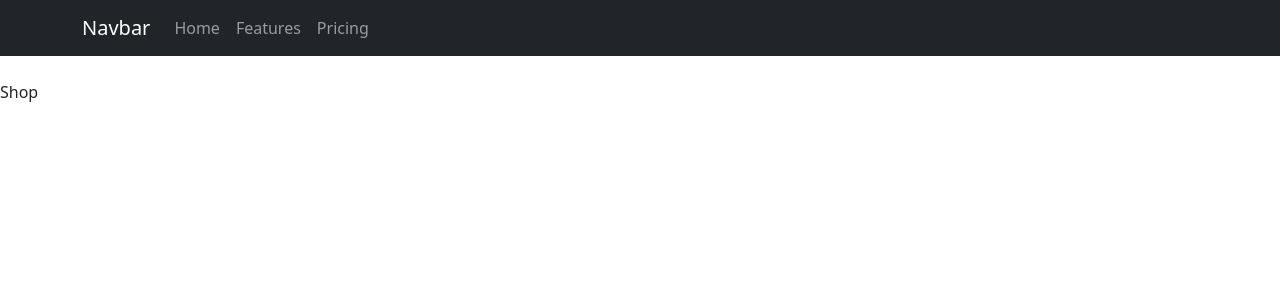
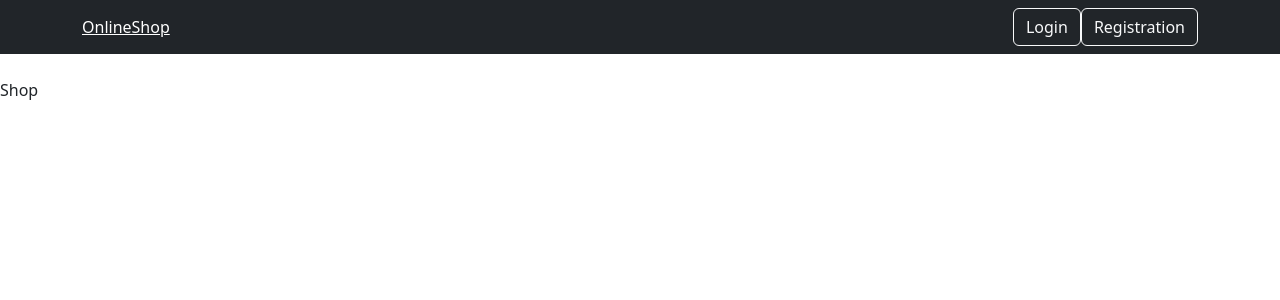
Before and after one commit to NickCamelCase82/OnlineShopProject, a React (Create React App) app in the folder client/: page / in a window 1280 px wide. Shown: the top 300 px of the page. Built offline with nearby package versions, Linux system fonts and the light colour scheme.

Commit message:
NavBar authorization

```diff
--- a/client/src/components/NavigationBar.jsx
+++ b/client/src/components/NavigationBar.jsx
@@ -3,24 +3,43 @@ import { useContext } from "react";
 import Container from "react-bootstrap/Container";
 import Nav from "react-bootstrap/Nav";
 import Navbar from "react-bootstrap/Navbar";
+import { NavLink } from "react-router-dom";
 import { Context } from "../index";
+import { SHOP_ROUTE } from "../utils/consts";
+import { Button } from "react-bootstrap";
+import { observer } from "mobx-react-lite";
 
-export default function NavigationBar() {
+const NavigationBar = observer(() => {
   const { user } = useContext(Context);
 
   return (
     <div>
       <Navbar bg="dark" variant="dark">
         <Container>
-          <Navbar.Brand href="#home">Navbar</Navbar.Brand>
-          <Nav className="me-auto">
-            <Nav.Link href="#home">Home</Nav.Link>
-            <Nav.Link href="#features">Features</Nav.Link>
-            <Nav.Link href="#pricing">Pricing</Nav.Link>
-          </Nav>
+          <NavLink style={{ color: "white" }} to={SHOP_ROUTE}>
+            OnlineShop
+          </NavLink>
+          {user.isAuth ? (
+            <Nav className="ml-auto" style={{ color: "white" }}>
+              <Button variant={"outline-light"}>Logout</Button>
+              <Button variant={"outline-light"}>Admin</Button>
+            </Nav>
+          ) : (
+            <Nav className="ml-auto" style={{ color: "white" }}>
+              <Button
+                variant={"outline-light"}
+                onClick={() => user.setIsAuth(true)}
+              >
+                Login
+              </Button>
+              <Button variant={"outline-light"}>Registration</Button>
+            </Nav>
+          )}
         </Container>
       </Navbar>
       <br />
     </div>
   );
-}
+});
+
+export default NavigationBar;
```
